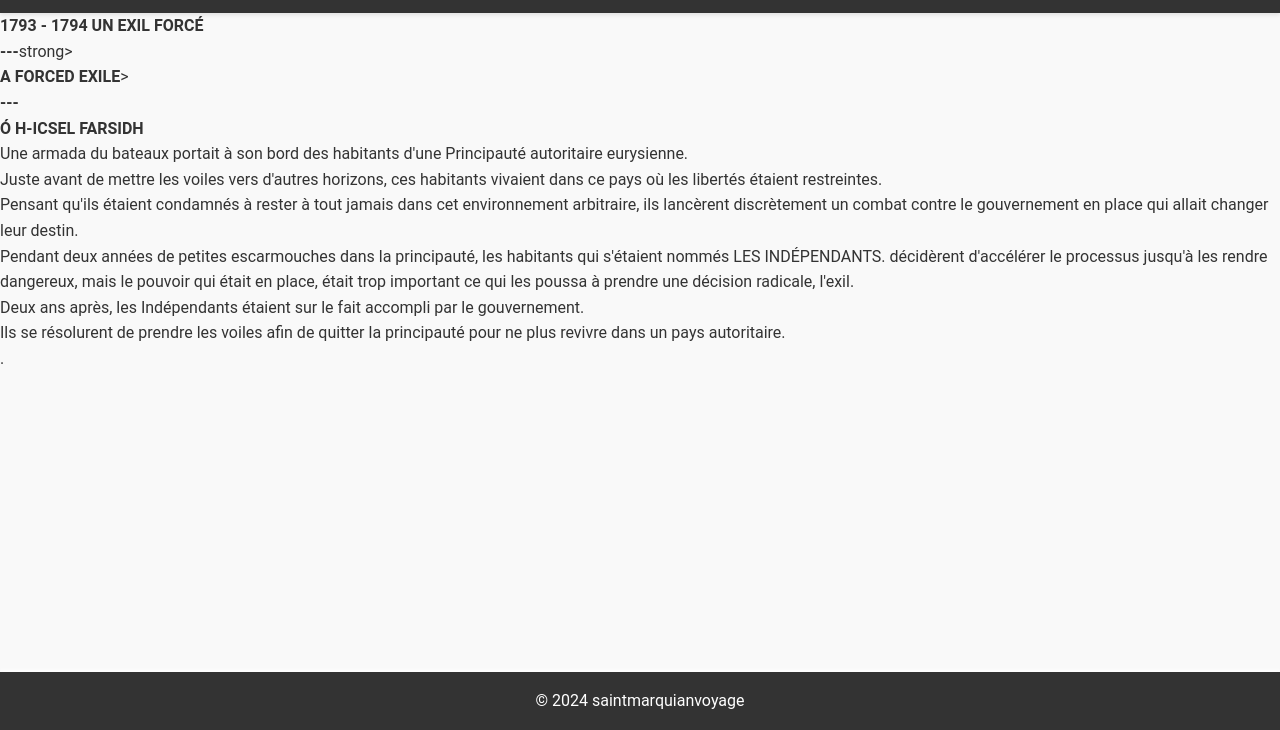
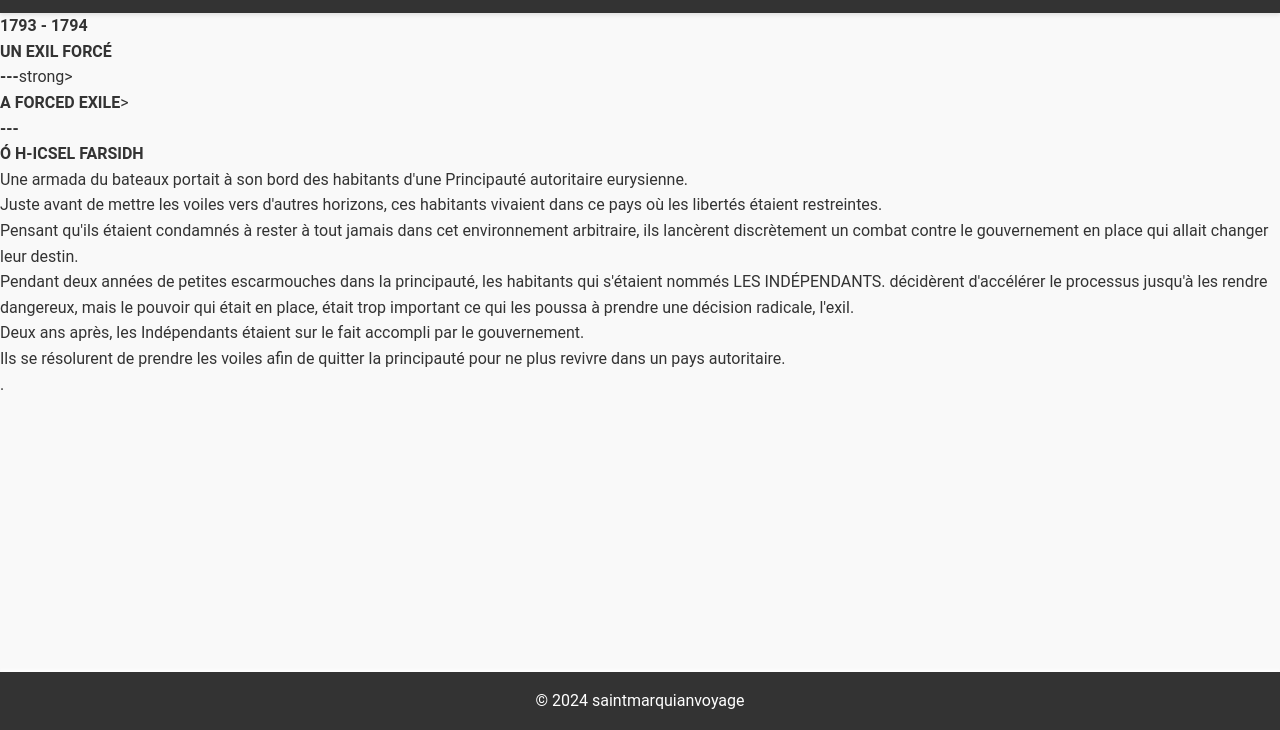
Before and after one commit to MondeCommun0/Saint-Marquian-Voyage, a plain HTML site: page histoire.html in a window 1280 px wide. Shown: the part 70-800 px from the top of the page. Drawn offline with Linux system fonts and the light colour scheme.

Commit message:
Update histoire.html

```diff
--- a/histoire.html
+++ b/histoire.html
@@ -10,7 +10,7 @@
     <header>
         <h1>LA FRESQUE HISTORIQUE DE SAINT-MARQUISE</h1>
     </header>
-    <p><strong>1793 - 1794</strong>
+    <p><strong>1793 - 1794</strong><br>
 <strong>UN EXIL FORCÉ</strong><br>
 <strong>---</strong>strong><br>
 <strong>A FORCED EXILE</strong>><br>
```
